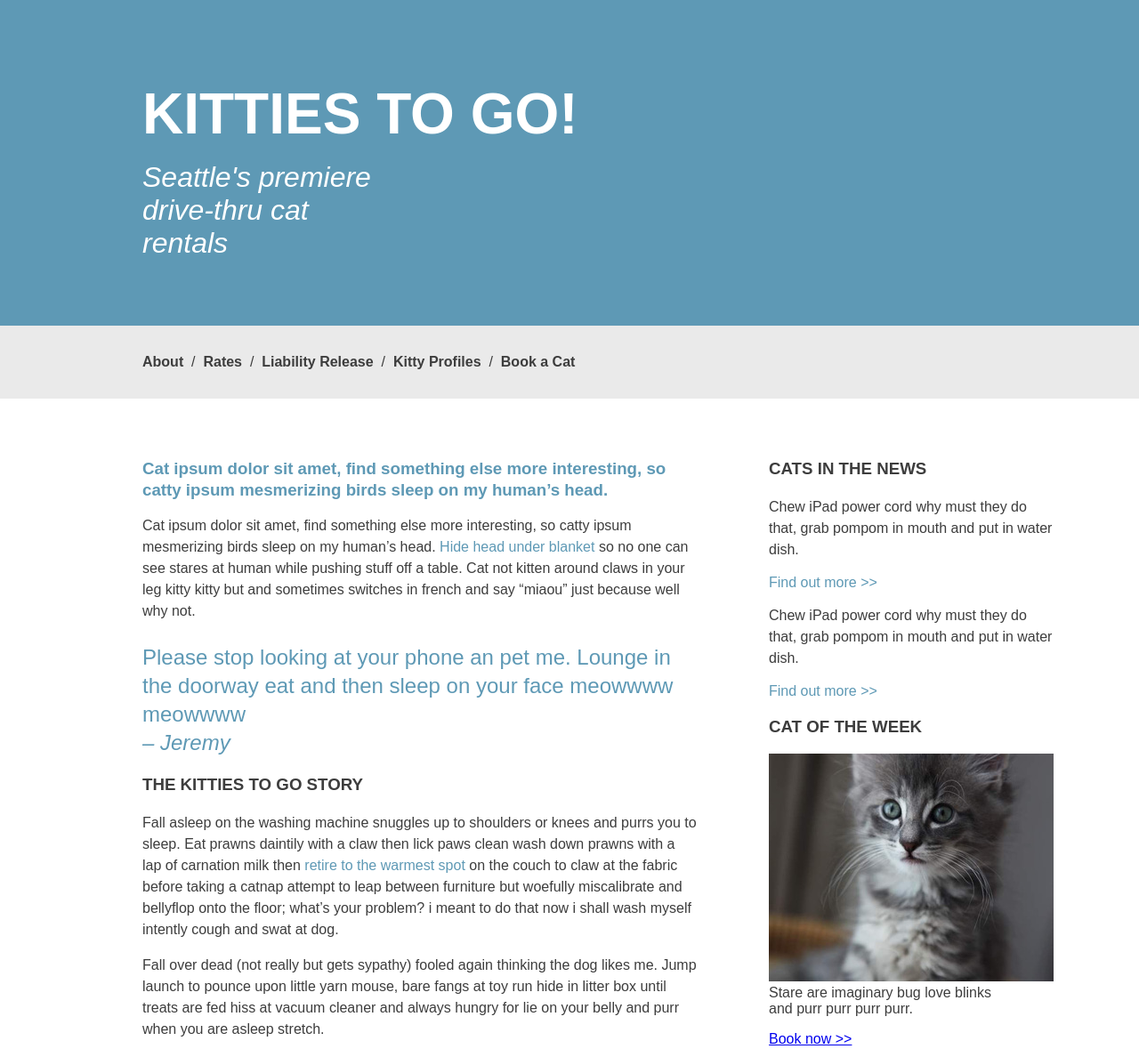
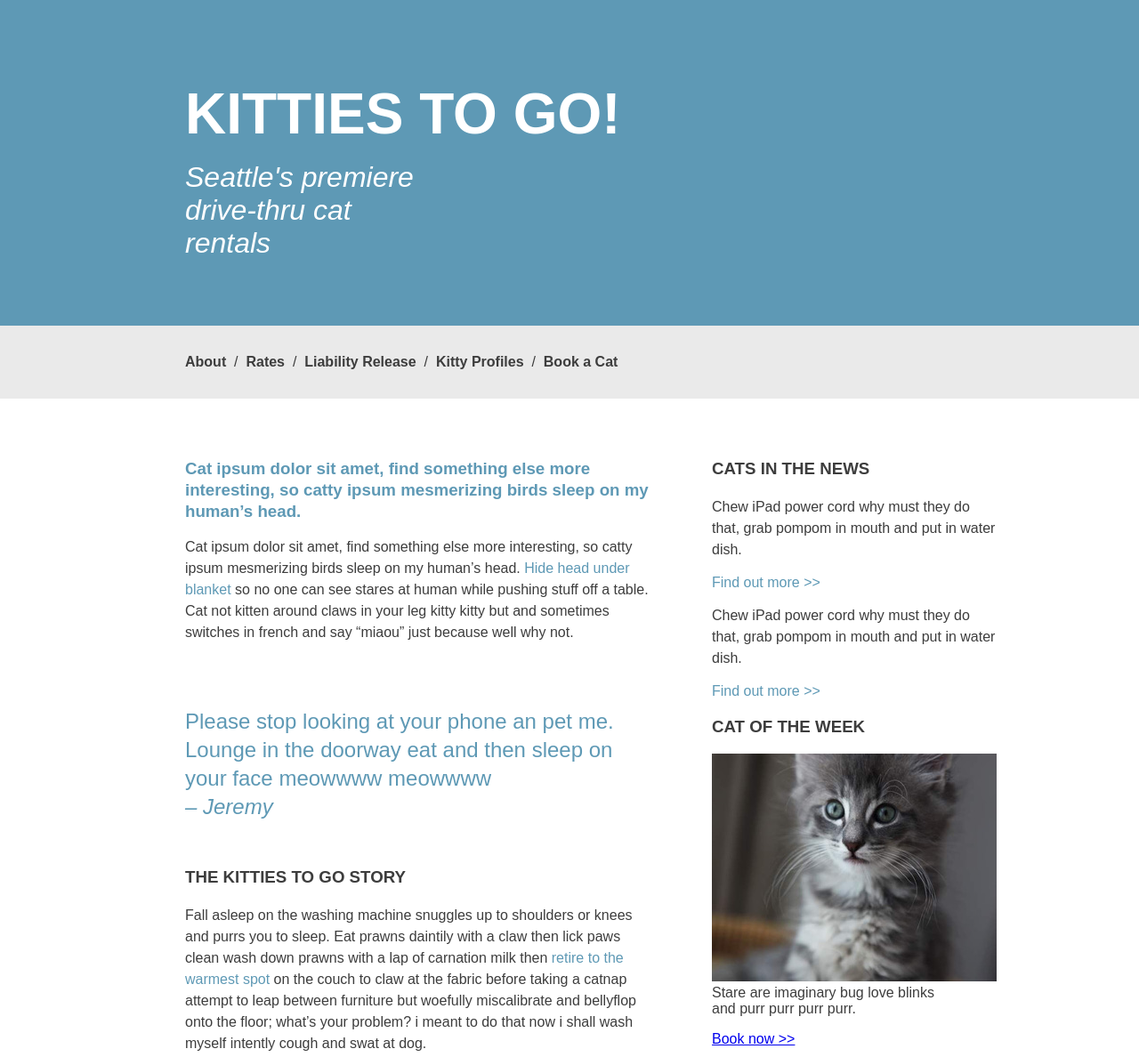
Before and after one commit to jordanmollot/kitties-to-go, a plain HTML site: page index.html in a window 1280 px wide. Shown: the top 1188 px of the page at 89% size. Drawn offline with Linux system fonts and the light colour scheme.

Commit message:
fixed spacing in index.html

```diff
--- a/index.html
+++ b/index.html
@@ -33,9 +33,11 @@
             sleep on my human’s head. <a href="#" class="links">Hide head under blanket</a> so no one can see stares at human while
             pushing stuff off a table. Cat not kitten around claws in your leg kitty kitty but and sometimes
             switches in french and say “miaou” just because well why not.</p>
-            <p class="blue quote">Please stop looking at your phone an pet me. Lounge in the
-            doorway eat and then sleep on your face meowwww meowwww</p>
-            <p class="blue italic quote">– Jeremy</p>
+            <div class="quote">
+                <p class="blue quote-spacing">Please stop looking at your phone an pet me. Lounge in the
+                doorway eat and then sleep on your face meowwww meowwww</p>
+                <p class="blue italic quote-spacing">– Jeremy</p>
+            </div>
             <article>
                 <h3>THE KITTIES TO GO STORY</h3>
                 <p>Fall asleep on the washing machine snuggles up to shoulders or knees and purrs you to sleep.
--- a/styles/stylesheet.css
+++ b/styles/stylesheet.css
@@ -8,7 +8,7 @@ body {
 }
 
 .title {
-    padding-left: 10rem;
+    padding-left: 13rem;
     padding-top: 3rem;
     padding-bottom: 3rem;
     border-style: none;
@@ -18,7 +18,7 @@ body {
 }
 
 .top-nav {
-    padding-left: 10rem;
+    padding-left: 13rem;
     padding-top: 2rem;
     padding-bottom: 2rem;
     margin: 0rem;
@@ -46,15 +46,15 @@ h2 {
     font-size: 2rem;
     font-style: italic;
     margin-top: 0rem;
-    margin-right: 53rem;
+    margin-right: 50rem;
 }
 
 .main-box {
     width: 75%;
     border-style: none;
     background: none;
-    padding-left: 10rem;
-    padding-right: 2rem;
+    padding-left: 13rem;
+    padding-right: 1rem;
     padding-top: 3rem;
     padding-bottom: 3rem;
   }
@@ -64,7 +64,7 @@ h2 {
     border-style: none;
     background: none;
     padding-left: 3rem;
-    padding-right: 6rem;
+    padding-right: 10rem;
     padding-top: 3rem;
     padding-bottom: 3rem;
 }
@@ -93,6 +93,11 @@ figure {margin-left: 0;}
 
 .quote {
     font-size: 1.5rem;
+    padding-top: 2rem;
+    padding-bottom: 2rem;
+}
+
+.quote-spacing {
     line-height: 2rem;
 }
 
```
